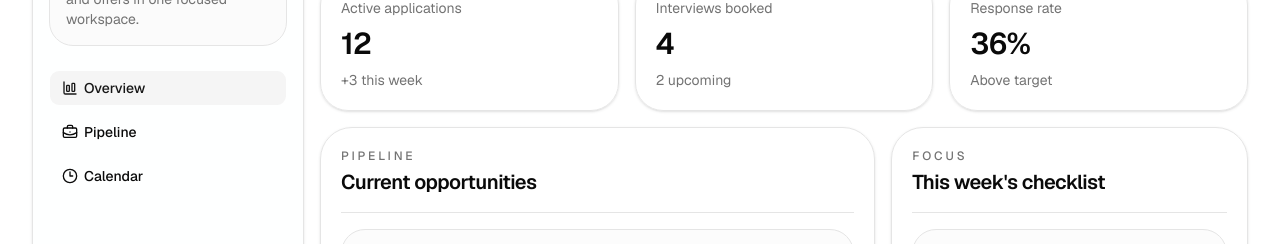
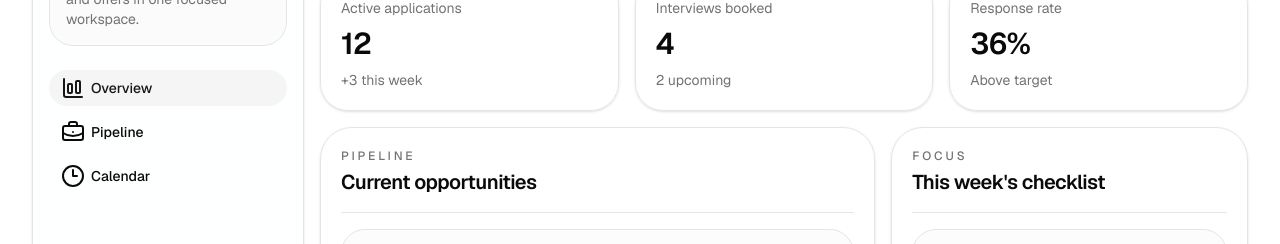
Before and after one commit to nexorqk/offer-track, a Next.js app: page / in a window 1280 px wide. Shown: the part 165-409 px from the top of the page. Built offline with nearby package versions, Linux system fonts and the light colour scheme.

Commit message:
fix: avoid client variant call in root layout

```diff
--- a/app/layout.tsx
+++ b/app/layout.tsx
@@ -5,7 +5,7 @@ import { Geist, Geist_Mono } from "next/font/google"
 
 import "./globals.css"
 import { ThemeProvider } from "@/components/theme-provider"
-import { Button, buttonVariants } from "@/components/ui/button"
+import { Button } from "@/components/ui/button"
 import { cn } from "@/lib/utils"
 
 const fontSans = Geist({
@@ -31,6 +31,22 @@ export const metadata: Metadata = {
   },
   description: "Track applications, interviews, and offers in one place.",
 }
+
+const desktopNavLinkClass =
+  "inline-flex h-9 items-center justify-start gap-1.5 rounded-2xl px-3 text-sm font-medium transition-colors outline-none focus-visible:border-ring focus-visible:ring-3 focus-visible:ring-ring/50"
+
+const desktopNavLinkActiveClass =
+  "bg-secondary text-secondary-foreground hover:bg-secondary/80"
+
+const desktopNavLinkIdleClass = "hover:bg-muted hover:text-foreground"
+
+const mobileNavLinkClass =
+  "inline-flex h-7 shrink-0 items-center justify-center rounded-2xl px-2.5 text-[0.8rem] font-medium transition-colors outline-none focus-visible:border-ring focus-visible:ring-3 focus-visible:ring-ring/50"
+
+const mobileNavLinkActiveClass =
+  "bg-secondary text-secondary-foreground hover:bg-secondary/80"
+
+const mobileNavLinkIdleClass = "hover:bg-muted hover:text-foreground"
 
 export default function RootLayout({
   children,
@@ -68,11 +84,12 @@ export default function RootLayout({
                     <Link
                       key={label}
                       href={href}
-                      className={buttonVariants({
-                        variant: label === "Overview" ? "secondary" : "ghost",
-                        size: "lg",
-                        className: "justify-start rounded-2xl",
-                      })}
+                      className={cn(
+                        desktopNavLinkClass,
+                        label === "Overview"
+                          ? desktopNavLinkActiveClass
+                          : desktopNavLinkIdleClass
+                      )}
                     >
                       <Icon data-icon="inline-start" />
                       {label}
@@ -126,11 +143,12 @@ export default function RootLayout({
                   <Link
                     key={label}
                     href={href}
-                    className={buttonVariants({
-                      variant: label === "Overview" ? "secondary" : "ghost",
-                      size: "sm",
-                      className: "shrink-0 rounded-2xl",
-                    })}
+                    className={cn(
+                      mobileNavLinkClass,
+                      label === "Overview"
+                        ? mobileNavLinkActiveClass
+                        : mobileNavLinkIdleClass
+                    )}
                   >
                     {label}
                   </Link>
```
